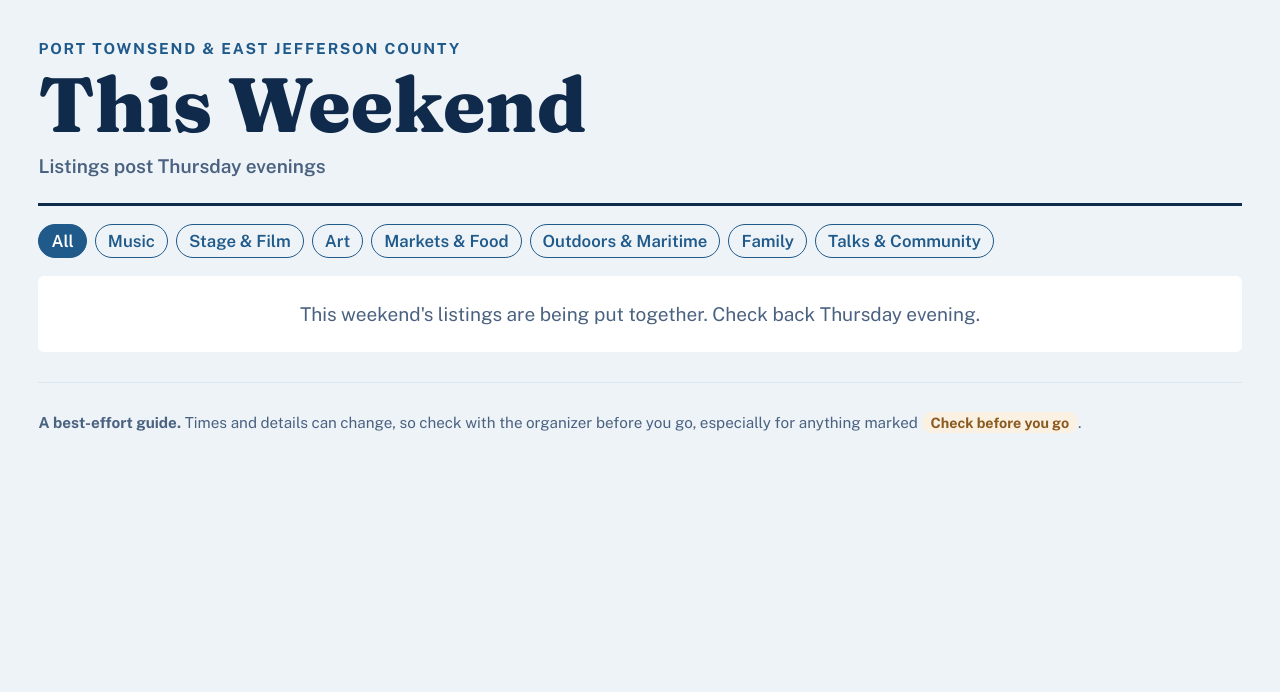
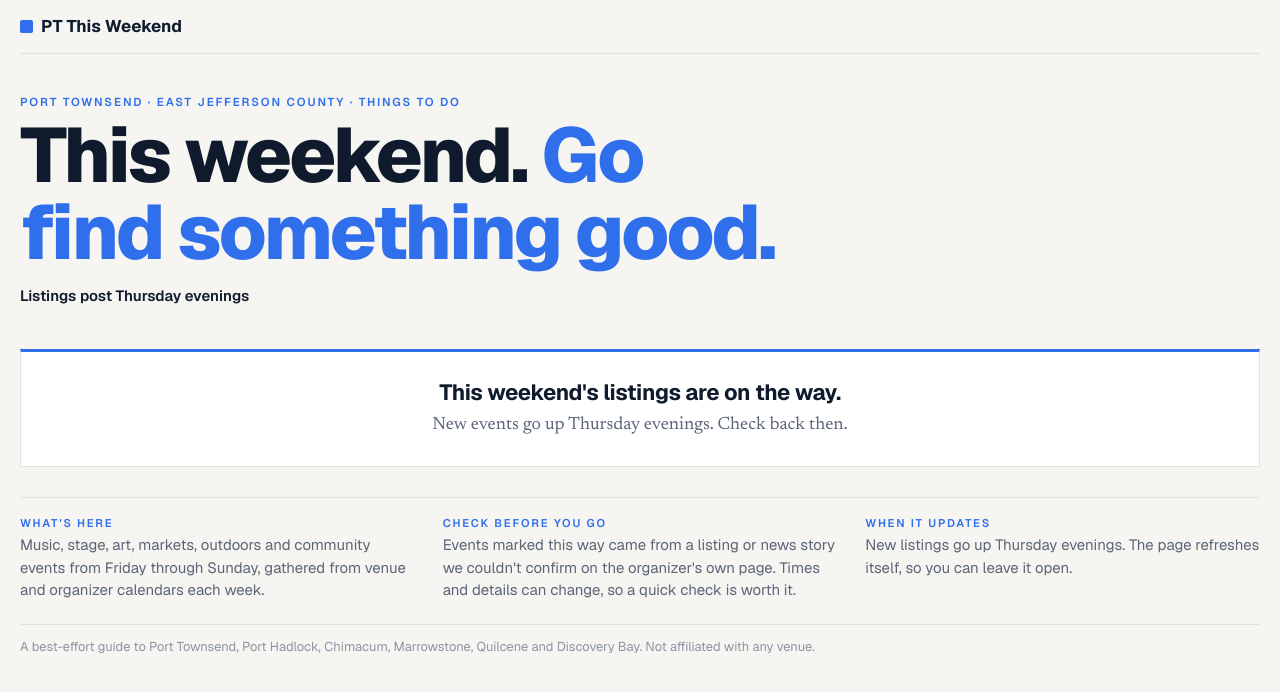
Before and after one commit to itiswellwithmysoul/PTWeekend, a plain HTML site: page index.html in a window 1280 px wide. Drawn offline with nearby package versions, Linux system fonts and the light colour scheme.

Commit message:
New design; draft for Nov 20-22

```diff
--- a/index.html
+++ b/index.html
@@ -2,91 +2,149 @@
 <html lang="en">
 <head>
 <meta charset="utf-8">
-<meta name="viewport" content="width=device-width, initial-scale=1">
+<meta name="viewport" content="width=device-width, initial-scale=1, viewport-fit=cover">
 <title>Port Townsend This Weekend</title>
 <meta name="description" content="Things to do in Port Townsend and East Jefferson County this weekend.">
 <link rel="preconnect" href="https://fonts.googleapis.com">
-<link href="https://fonts.googleapis.com/css2?family=Fraunces:opsz,wght@9..144,600;9..144,800&family=Public+Sans:wght@400;600;700&display=swap" rel="stylesheet">
+<link rel="stylesheet" href="https://fonts.googleapis.com/css2?family=Geist:wght@400;500;600;700;800&family=Newsreader:opsz,wght@6..72,400;6..72,500&display=swap">
 <style>
-  :root{--ground:#EEF3F8;--ink:#0F2A4A;--accent:#1F5A8A;--soft:#DCE6F0;--muted:#4A6280;--card:#FFFFFF;--warn:#8A5A1F;--warnbg:#FBF1E3}
-  *{box-sizing:border-box}
-  html{font-size:clamp(16px,0.55vw + 12px,21px)}
-  body{margin:0;background:var(--ground);color:var(--ink);font:1rem/1.5 "Public Sans",system-ui,sans-serif}
-  .wrap{width:min(94vw,1400px);margin:0 auto;padding:clamp(16px,3vw,40px) 0 48px}
-  #days{display:grid;grid-template-columns:repeat(auto-fit,minmax(min(100%,30rem),1fr));gap:0 clamp(16px,2vw,28px);align-items:start}
-  header{border-bottom:3px solid var(--ink);padding-bottom:14px;margin-bottom:18px}
-  .kicker{font-size:.8rem;letter-spacing:.12em;text-transform:uppercase;color:var(--accent);font-weight:700}
-  h1{font-family:Fraunces,Georgia,serif;font-weight:800;font-size:clamp(2.2rem,6vw,4.2rem);line-height:1;margin:6px 0 8px}
-  .dates{font-weight:600;color:var(--muted)}
-  .hook{margin:8px 0 0;font-size:1.12rem}
-  .filters{display:flex;flex-wrap:wrap;gap:8px;margin:0 0 18px}
-  .filters button{border:1px solid var(--accent);background:transparent;color:var(--accent);border-radius:999px;padding:6px 12px;font:600 .88rem "Public Sans",sans-serif;cursor:pointer}
-  .filters button.on{background:var(--accent);color:#fff}
-  .day{margin:0 0 22px}
-  .band{background:var(--accent);color:#fff;font-family:Fraunces,Georgia,serif;font-weight:600;font-size:1.35rem;padding:8px 14px;border-radius:6px 6px 0 0}
-  .ev{background:var(--card);border-bottom:1px solid var(--soft);padding:12px 14px;display:grid;grid-template-columns:4.8rem 1fr;gap:10px}
-  .ev:last-child{border-radius:0 0 6px 6px;border-bottom:0}
-  .time{font-weight:700;color:var(--accent);font-size:.94rem}
-  .title{font-weight:700;font-size:1.06rem}
-  .title a{color:var(--ink);text-decoration:none;border-bottom:1px solid var(--soft)}
-  .where{color:var(--muted);font-size:.88rem}
-  .blurb{margin:4px 0 0;font-size:.94rem}
-  .meta{margin-top:6px;display:flex;flex-wrap:wrap;gap:6px;align-items:center;font-size:.8rem}
-  .pill{border-radius:999px;padding:2px 9px;font-weight:700;font-size:.75rem}
-  .cat{background:var(--soft);color:var(--ink)}
-  .check{background:var(--warnbg);color:var(--warn)}
-  .empty{grid-column:1/-1;background:var(--card);padding:24px;border-radius:6px;text-align:center;color:var(--muted)}
-  footer{margin-top:30px;border-top:1px solid var(--soft);padding-top:14px;font-size:.8rem;color:var(--muted)}
+:root{--bg:#F6F5F1;--card:#FFFFFF;--line:#E3E1DA;--ink:#0F1B2D;--muted:#5A6577;--faint:#8C94A3;
+  --blue:#2F6FEB;--coral:#D9533B;--violet:#6B4FD8;--amber:#C98A00;--teal:#1A8C7C;--gold:#B8901F;--green:#178A5B;--warn:#B98200;
+  --lead:var(--blue);--f-sans:"Geist","Helvetica Neue",Arial,system-ui,sans-serif;--f-serif:"Newsreader",Georgia,serif;color-scheme:light}
+*{box-sizing:border-box;margin:0;padding:0}
+html{font-size:clamp(15px,0.35vw + 12.5px,18px)}
+body{background:var(--bg);color:var(--ink);font:1rem/1.5 var(--f-sans);-webkit-font-smoothing:antialiased}
+a{color:inherit}
+button:focus-visible,a:focus-visible{outline:2px solid var(--lead);outline-offset:2px}
+.wrap{width:min(100% - 2*max(16px,env(safe-area-inset-left,0px)),1240px);margin:0 auto;padding:0 0 56px}
+
+/* top bar */
+.brand{display:flex;flex-wrap:wrap;justify-content:space-between;align-items:center;gap:10px 16px;padding:14px 0;border-bottom:1px solid var(--line)}
+.brand .name{font-weight:700;font-size:1rem;display:flex;align-items:center;gap:8px;white-space:nowrap}
+.brand .name i{width:13px;height:13px;background:var(--lead);border-radius:2px;display:inline-block}
+.brand nav{display:flex;gap:18px;font:600 .68rem/1 var(--f-sans);letter-spacing:.14em;text-transform:uppercase}
+.brand nav a{text-decoration:none;color:var(--muted)}
+.brand nav a:hover{color:var(--ink)}
+
+/* hero */
+.hero{padding:clamp(22px,4vw,40px) 0 6px}
+.eyebrow{font:600 .68rem/1.3 var(--f-sans);letter-spacing:.16em;text-transform:uppercase;color:var(--lead)}
+.hero h1{font:800 clamp(2.3rem,6vw,4.6rem)/1 var(--f-sans);letter-spacing:-.035em;margin-top:8px;text-wrap:balance}
+.hero h1 span{color:var(--lead)}
+.hook{font:400 clamp(1.1rem,1.6vw,1.35rem)/1.4 var(--f-serif);color:var(--muted);margin-top:10px;max-width:60ch}
+.dateline{display:flex;justify-content:space-between;align-items:center;flex-wrap:wrap;gap:8px 16px;margin-top:14px;font-size:.88rem}
+.dateline b{font-weight:600}.dateline em{font-style:normal;color:var(--muted)}
+
+/* filters */
+.ctrls{display:flex;flex-wrap:wrap;align-items:center;gap:8px;margin:20px 0 4px}
+.ctrls span{font:600 .64rem/1 var(--f-sans);letter-spacing:.16em;text-transform:uppercase;color:var(--muted);margin-right:4px}
+.ctrls button{font:600 .76rem/1 var(--f-sans);color:var(--ink);background:var(--card);border:1px solid var(--line);border-left:3px solid var(--c,var(--ink));padding:8px 10px;cursor:pointer}
+.ctrls button[aria-pressed="true"]{background:var(--ink);color:#fff;border-color:var(--ink)}
+
+/* board */
+.board{display:grid;grid-template-columns:repeat(auto-fit,minmax(min(100%,22rem),1fr));gap:14px;margin-top:16px;align-items:start}
+.card{background:var(--card);border:1px solid var(--line);border-top:3px solid var(--c,var(--lead));box-shadow:0 1px 0 rgba(15,27,45,.04),0 8px 24px -18px rgba(15,27,45,.25);padding:16px 18px 10px;min-width:0}
+.card.wide{grid-column:1/-1}
+.kick{display:flex;justify-content:space-between;align-items:baseline;gap:8px;font:600 .66rem/1.3 var(--f-sans);letter-spacing:.16em;text-transform:uppercase;color:var(--muted)}
+.kick b{color:var(--c,var(--lead));font-weight:600}
+.card h2{font:700 clamp(1.35rem,2vw,1.6rem)/1.1 var(--f-sans);letter-spacing:-.02em;margin:6px 0 8px}
+.ev{display:grid;grid-template-columns:4.6rem minmax(0,1fr);gap:12px;padding:12px 0;border-top:1px solid var(--line)}
+.ev.notime{grid-template-columns:minmax(0,1fr)}
+.wide .list{display:grid;grid-template-columns:repeat(auto-fit,minmax(min(100%,20rem),1fr));column-gap:24px}
+.time{font:800 1.05rem/1.15 var(--f-sans);letter-spacing:-.02em;font-variant-numeric:tabular-nums}
+.time small{display:block;font:600 .62rem/1.3 var(--f-sans);letter-spacing:.12em;text-transform:uppercase;color:var(--faint);margin-top:3px}
+.title{font-weight:700;font-size:1.02rem;line-height:1.25}
+.title a{text-decoration:none;background-image:linear-gradient(var(--line),var(--line));background-size:100% 1px;background-position:0 100%;background-repeat:no-repeat}
+.title a:hover{background-image:linear-gradient(var(--lead),var(--lead))}
+.where{color:var(--muted);font-size:.84rem;margin-top:2px}
+.blurb{font:400 .98rem/1.45 var(--f-serif);color:var(--ink);margin-top:4px}
+.tags{display:flex;flex-wrap:wrap;gap:6px;margin-top:7px}
+.tag{font:600 .6rem/1 var(--f-sans);letter-spacing:.12em;text-transform:uppercase;padding:4px 6px 4px 7px;border-left:3px solid var(--c);color:var(--muted);background:#F2F1EC}
+.tag.check{--c:var(--warn);color:var(--warn);background:#FBF3DE}
+.none{color:var(--muted);font-size:.9rem;padding:12px 0;border-top:1px solid var(--line)}
+.empty{grid-column:1/-1;background:var(--card);border:1px solid var(--line);border-top:3px solid var(--lead);padding:28px 22px;text-align:center}
+.empty b{display:block;font:700 1.3rem/1.2 var(--f-sans);letter-spacing:-.015em}
+.empty p{font:400 1.05rem/1.4 var(--f-serif);color:var(--muted);margin-top:6px}
+
+/* about + footer */
+.about{border-top:1px solid var(--line);margin-top:30px;padding-top:18px;display:grid;grid-template-columns:repeat(auto-fit,minmax(min(100%,16rem),1fr));gap:16px 28px}
+.about h3{font:600 .66rem/1.3 var(--f-sans);letter-spacing:.16em;text-transform:uppercase;color:var(--lead);margin-bottom:4px}
+.about p{font-size:.88rem;color:var(--muted)}
+footer{margin-top:22px;padding-top:12px;border-top:1px solid var(--line);font-size:.76rem;color:var(--faint)}
+
+.c-music{--c:var(--coral)}.c-stage{--c:var(--violet)}.c-art{--c:var(--amber)}.c-markets{--c:var(--teal)}
+.c-outdoors{--c:var(--blue)}.c-family{--c:var(--gold)}.c-talks{--c:var(--green)}
 </style>
 </head>
 <body>
 <div class="wrap">
-  <header>
-    <div class="kicker">Port Townsend &amp; East Jefferson County</div>
-    <h1>This Weekend</h1>
-    <div class="dates" id="dates"></div>
+  <div class="brand">
+    <div class="name"><i></i>PT This Weekend</div>
+    <nav id="nav"></nav>
+  </div>
+
+  <header class="hero">
+    <div class="eyebrow">Port Townsend · East Jefferson County · things to do</div>
+    <h1>This weekend. <span>Go find something good.</span></h1>
     <p class="hook" id="hook"></p>
+    <div class="dateline"><b id="dates"></b><em id="updated"></em></div>
   </header>
-  <div class="filters" id="filters"></div>
-  <main id="days"></main>
-  <footer>
-    <p><strong>A best-effort guide.</strong> Times and details can change, so check with the organizer before you go, especially for anything marked <span class="pill check">Check before you go</span>.</p>
-    <p id="updated"></p>
-  </footer>
+
+  <div class="ctrls" id="filters"></div>
+  <main class="board" id="board"></main>
+
+  <section class="about">
+    <div><h3>What's here</h3><p>Music, stage, art, markets, outdoors and community events from Friday through Sunday, gathered from venue and organizer calendars each week.</p></div>
+    <div><h3>Check before you go</h3><p>Events marked this way came from a listing or news story we couldn't confirm on the organizer's own page. Times and details can change, so a quick check is worth it.</p></div>
+    <div><h3>When it updates</h3><p>New listings go up Thursday evenings. The page refreshes itself, so you can leave it open.</p></div>
+  </section>
+  <footer>A best-effort guide to Port Townsend, Port Hadlock, Chimacum, Marrowstone, Quilcene and Discovery Bay. Not affiliated with any venue.</footer>
 </div>
 <script>
-const CATS=["Music","Stage & Film","Art","Markets & Food","Outdoors & Maritime","Family","Talks & Community"];
-let data=null, active="All";
+const CATS=[["Music","music"],["Stage & Film","stage"],["Art","art"],["Markets & Food","markets"],["Outdoors & Maritime","outdoors"],["Family","family"],["Talks & Community","talks"]];
+const CK=Object.fromEntries(CATS);
+let data=null,active="All";
 const esc=s=>String(s??"").replace(/[&<>"]/g,c=>({"&":"&amp;","<":"&lt;",">":"&gt;",'"':"&quot;"}[c]));
-const fmtDay=d=>new Date(d+"T12:00:00").toLocaleDateString("en-US",{weekday:"long",month:"long",day:"numeric"});
+const dObj=d=>new Date(d+"T12:00:00");
+const dayName=d=>d==="all"?"All weekend":dObj(d).toLocaleDateString("en-US",{weekday:"long"});
+const dayShort=d=>d==="all"?"All weekend":dObj(d).toLocaleDateString("en-US",{weekday:"short"});
+const dayDate=d=>d==="all"?"Exhibits & ongoing":dObj(d).toLocaleDateString("en-US",{month:"long",day:"numeric"});
+function evHTML(e){
+  const c=CK[e.category]||"outdoors";
+  const t=e.start?`<div class="time">${esc(e.start)}${e.cost?`<small>${esc(e.cost)}</small>`:""}</div>`:"";
+  return `<div class="ev c-${c}${e.start?"":" notime"}">${t}<div>
+    <div class="title">${e.url?`<a href="${esc(e.url)}" target="_blank" rel="noopener">${esc(e.title)}</a>`:esc(e.title)}</div>
+    <div class="where">${esc(e.venue)}${e.address?" · "+esc(e.address):""}${!e.start&&e.cost?" · "+esc(e.cost):""}</div>
+    ${e.blurb?`<p class="blurb">${esc(e.blurb)}</p>`:""}
+    <div class="tags"><span class="tag c-${c}">${esc(e.category)}</span>${e.verified?"":`<span class="tag check">Check before you go</span>`}</div>
+  </div></div>`;
+}
 function render(){
   if(!data) return;
   document.getElementById("dates").textContent=data.weekend_label||"";
   document.getElementById("hook").textContent=data.hook||"";
   document.getElementById("updated").textContent=data.updated?("Updated "+data.updated):"";
+  const all=data.events||[];
+  const days=(data.days&&data.days.length?data.days:[...new Set(all.map(e=>e.date))].sort()).filter(d=>d!=="all"||all.some(e=>e.date==="all"));
+  document.getElementById("nav").innerHTML=all.length?days.map(d=>`<a href="#d-${d}">${esc(dayShort(d))}</a>`).join(""):"";
   const f=document.getElementById("filters");
-  f.innerHTML=["All",...CATS].map(c=>`<button class="${c===active?"on":""}" data-c="${esc(c)}">${esc(c)}</button>`).join("");
+  f.innerHTML=all.length?`<span>Show</span>`+[["All",""],...CATS].map(([n,k])=>`<button class="${k?"c-"+k:""}" aria-pressed="${n===active}" data-c="${esc(n)}">${esc(n)}</button>`).join(""):"";
   f.querySelectorAll("button").forEach(b=>b.onclick=()=>{active=b.dataset.c;render();});
-  const evs=(data.events||[]).filter(e=>active==="All"||e.category===active);
-  const days=document.getElementById("days");
-  if(!(data.events||[]).length){days.innerHTML=`<div class="empty">This weekend's listings are being put together. Check back Thursday evening.</div>`;return;}
-  const order=data.days||[...new Set(evs.map(e=>e.date))].sort();
-  days.innerHTML=order.map(d=>{
-    const list=evs.filter(e=>e.date===d).sort((a,b)=>(a.sort||"").localeCompare(b.sort||""));
-    if(!list.length) return "";
-    return `<section class="day"><div class="band">${esc(d==="all"?"On view all weekend":fmtDay(d))}</div>${list.map(e=>`
-      <div class="ev"><div class="time">${esc(e.start||"")}</div><div>
-        <div class="title">${e.url?`<a href="${esc(e.url)}" target="_blank" rel="noopener">${esc(e.title)}</a>`:esc(e.title)}</div>
-        <div class="where">${esc(e.venue)}${e.address?" · "+esc(e.address):""}${e.cost?" · "+esc(e.cost):""}</div>
-        ${e.blurb?`<p class="blurb">${esc(e.blurb)}</p>`:""}
-        <div class="meta"><span class="pill cat">${esc(e.category)}</span>${e.verified?"":`<span class="pill check">Check before you go</span>`}</div>
-      </div></div>`).join("")}</section>`;
-  }).join("")||`<div class="empty">Nothing in this category this weekend.</div>`;
+  const board=document.getElementById("board");
+  if(!all.length){board.innerHTML=`<div class="empty"><b>This weekend's listings are on the way.</b><p>New events go up Thursday evenings. Check back then.</p></div>`;return;}
+  const evs=all.filter(e=>active==="All"||e.category===active);
+  board.innerHTML=days.map(d=>{
+    const list=evs.filter(e=>e.date===d).sort((a,b)=>(a.sort||"99").localeCompare(b.sort||"99"));
+    const wide=d==="all";
+    return `<section class="card${wide?" wide":""}" id="d-${d}" style="--c:${wide?"var(--muted)":"var(--lead)"}">
+      <div class="kick"><span>${esc(dayDate(d))}</span><b>${list.length} ${list.length===1?"event":"events"}</b></div>
+      <h2>${esc(dayName(d))}</h2>
+      <div class="list">${list.map(evHTML).join("")||`<div class="none">Nothing in this category.</div>`}</div>
+    </section>`;
+  }).join("");
 }
-async function load(){
-  try{const r=await fetch("events.json?t="+Date.now(),{cache:"no-store"});data=await r.json();render();}catch(e){}
-}
-load(); setInterval(load,30*60*1000);
+async function load(){try{const r=await fetch("events.json?t="+Date.now(),{cache:"no-store"});data=await r.json();render();}catch(e){}}
+load();setInterval(load,30*60*1000);
 </script>
 </body>
 </html>
```
Also changed, not shown: draft.json (added, +18 -0 lines).
